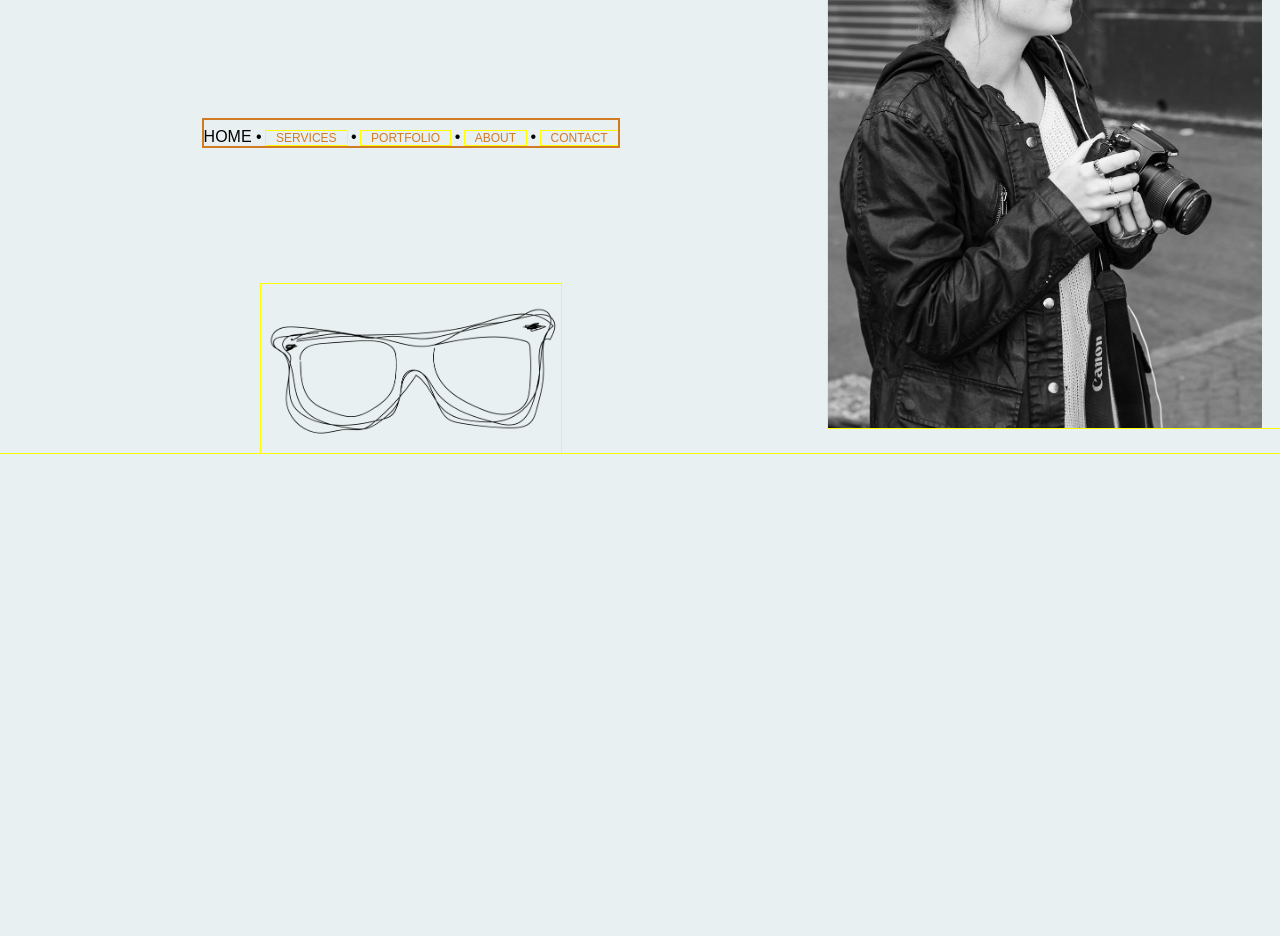
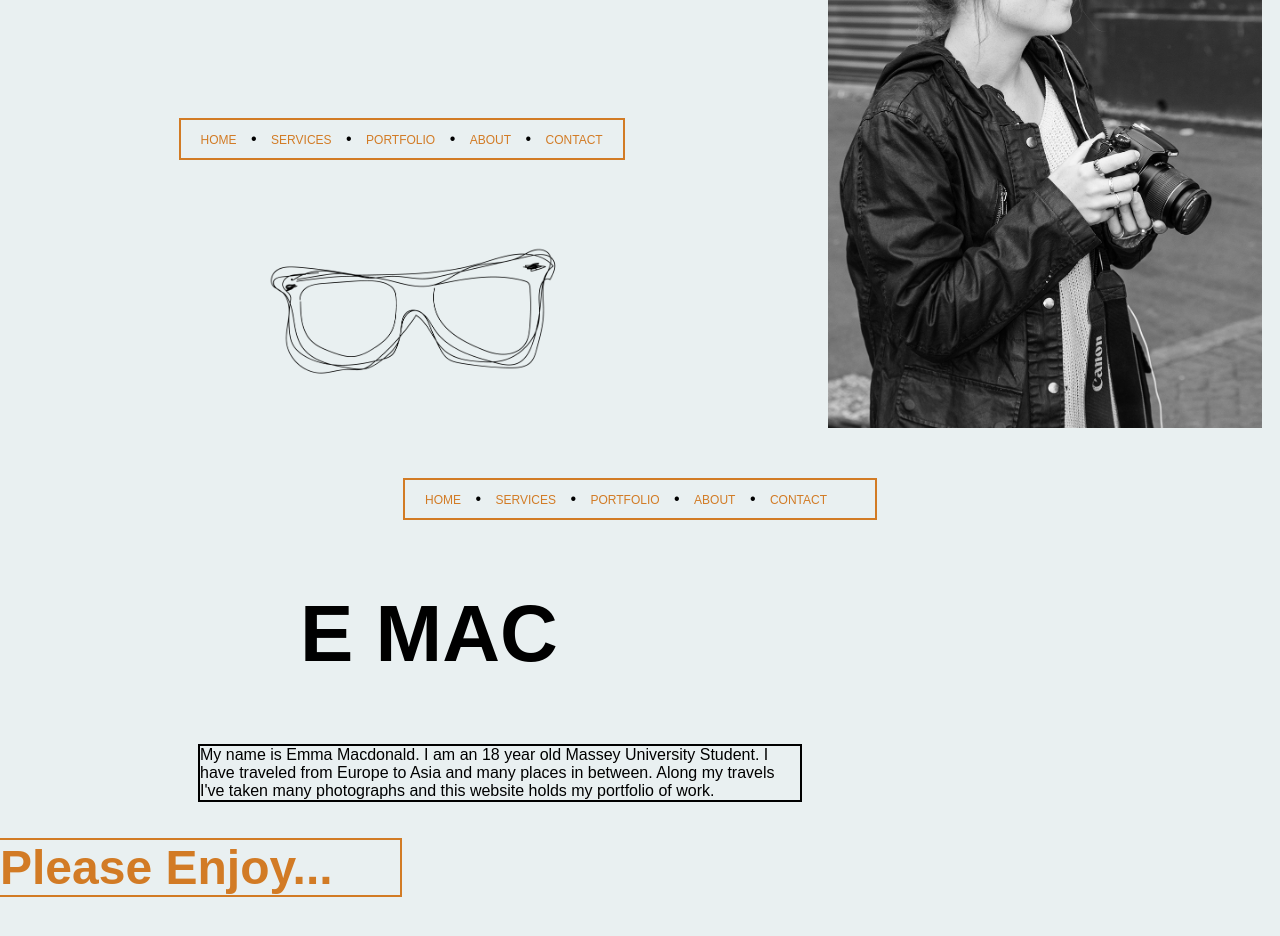
Before and after one commit to macemm/Lessons, a plain HTML site: page singolo/MyWebsite.html in a window 1280 px wide. Shown: the part 260-1196 px from the top of the page. Before the commit the page ends 800 px from the top, so only its background shows below. Drawn offline with Linux system fonts and the light colour scheme.

Commit message:
Finished front page, started about page

```diff
--- a/singolo/MyWebsite.html
+++ b/singolo/MyWebsite.html
@@ -8,17 +8,18 @@
 
 <body>
 
+    <section>
         <div class="frontpage">
 
             <div class="frontimage">
-            <img src="images/meforweb.png"/>
+                <img src="images/meforweb.png" alt="Image of Emma Macdonald"/>
             </div>
 
                 <div class="sitetitle">
                     E <span class="star">*</span> MAC
                 </div>
 
-          <div class="navigation"
+                <div class="navigation">
 
                    <a href="#">HOME</a>
                     &bull;
@@ -32,9 +33,41 @@
                 </div>
 
             <div class="glassesimage">
-        <img src="images/glassesimage.png"/>
+                <img src="images/glassesimage.png" alt="Drawing of glasses"/>
             </div>
 
+        </div>
+    </section>
+
+    <section>
+        <div>
+
+            <div class="navigation1">
+                   <a href="#">HOME</a>
+                 &bull;
+                 <a href="#">SERVICES</a>
+                 &bull;
+                 <a href="#">PORTFOLIO</a>
+                 &bull;
+                 <a href="#">ABOUT</a>
+                 &bull;
+                 <a href="#">CONTACT</a>
+             </div>
+
+            <h1 class="about">E MAC</h1>
+
+            <p class="aboutparagraph">
+                My name is Emma Macdonald.
+                I am an 18 year old Massey University Student.
+                I have traveled from Europe to Asia and many places in between.
+                Along my travels I've taken many photographs and this website holds my portfolio of work.
+            </p>
+
+            <h2 class="about2">
+                Please Enjoy...
+            </h2>
+        </div>
+    </section>
 
 
 </body>
--- a/singolo/MyWebsiteStyles.css
+++ b/singolo/MyWebsiteStyles.css
@@ -4,8 +4,16 @@ body {
     font-family: sans-serif;
 }
 
-* {
+section {
+    height: 720px;
+}
+
+/** {
     outline: 1px solid yellow;
+}*/
+
+.frontpage {
+    height: 724px;
 }
 
 .frontimage img {
@@ -16,12 +24,12 @@ body {
 }
 
 .star {
-    color: #d27b25;
+    color: #000000;
 }
 
 .sitetitle {
     color: #d27b25;
-    outline: 6px solid #d27b25;
+    outline: 6px solid #000000;
     max-width: 350px;
     margin-top: 150px;
     float: right;
@@ -33,12 +41,10 @@ body {
 
 .navigation {
     float: right;
-    color: #000000;
-    padding-top: 30px;
-    padding-top: 8px;
-    margin: 138px;
+    padding: 10px;
+    margin-top: 138px;
     outline: 2px solid #d27b25;
-    margin-right: 210px;
+    margin-right: 205px;
 }
 
 .navigation a {
@@ -53,5 +59,44 @@ body {
     float: right;
     max-width: 300px;
     margin-right: 267px;
+    margin-top: 66px;
+}
 
+.navigation1 {
+    padding: 10px;
+    margin-top: 10px;
+    outline: 2px solid #d27b25;
+    margin-top: 20px;
+    max-width: 450px;
+    margin-left: auto;
+    margin-right: auto;
 }
+
+.navigation1 a {
+    color: #d27b25;
+    text-decoration: none;
+    font-size: .75em;
+    padding-left: 10px;
+    padding-right: 10px;
+}
+
+.about {
+    font-size: 5em;
+    margin-top: 70px;
+    margin-left: 300px
+}
+
+.aboutparagraph {
+    max-width: 600px;
+    max-height: 100px;
+    outline: 2px solid #000000;
+    margin-left: 200px;
+}
+
+.about2 {
+    font-size: 3em;
+    outline: 2px solid #d27b25;
+    color: #d27b25;
+    max-width: 400px;
+    max-height:100px;
+}
--- a/singolo/styles.css
+++ b/singolo/styles.css
@@ -2,6 +2,10 @@ body {
     background-color: #f2f2f2;
     margin: 0;
     font-family: sans-serif;
+}
+
+section: {
+    max-height: 869px;
 }
 
 * {
```
Lines whose indentation alone changed are shown as unchanged.
